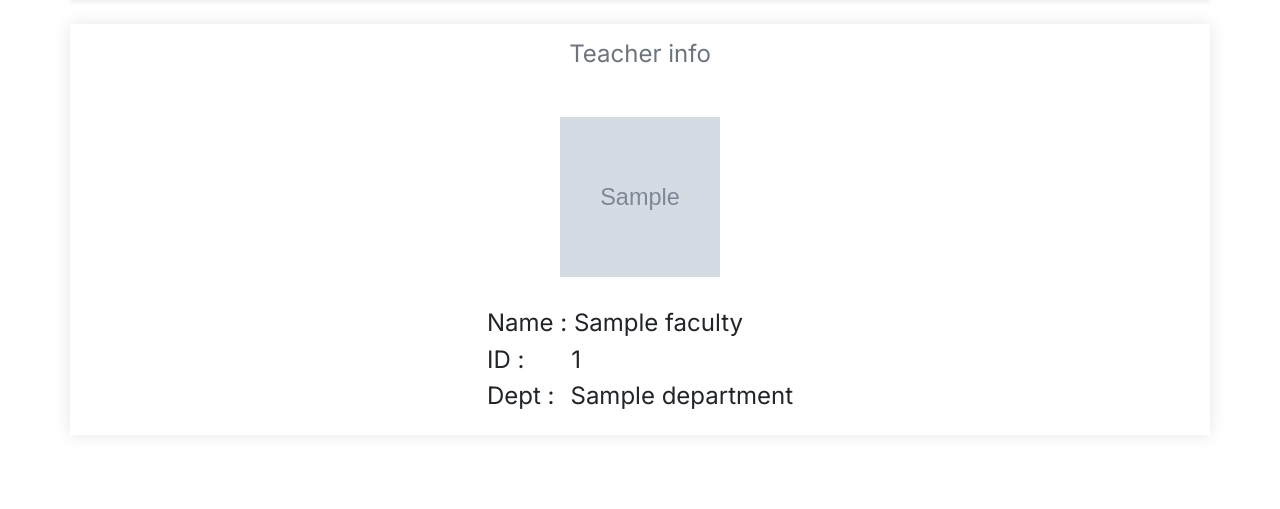
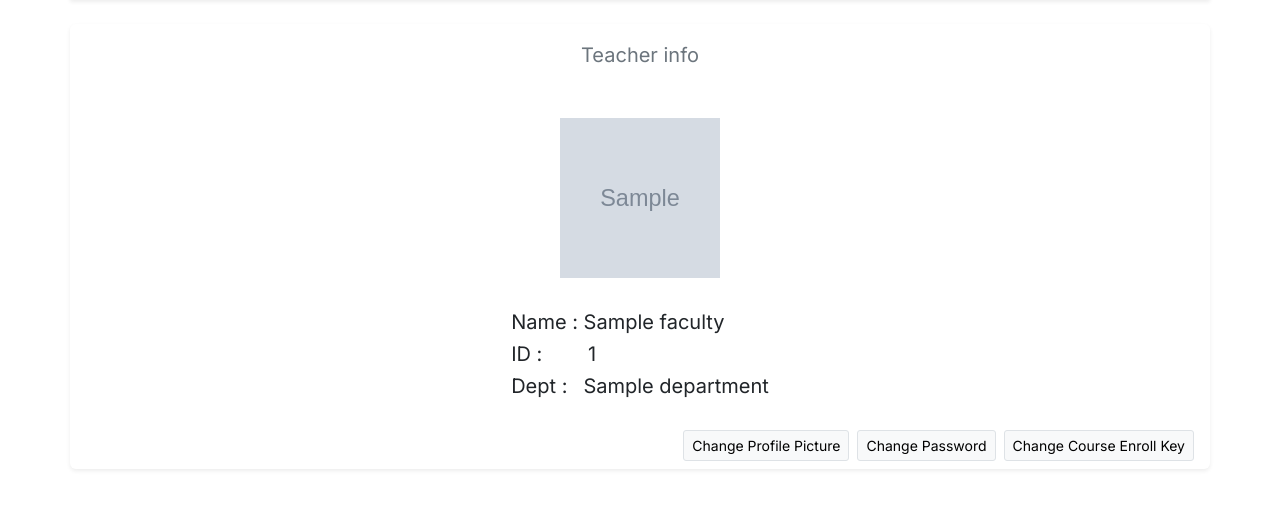
Before and after one commit to nz-m/eLMS-SWE, a Django app: template main/templates/main/faculty_profile.html in a window 1280 px wide. Shown: the part 136-645 px from the top of the page. Run offline with Django 4.2, Linux system fonts and the light colour scheme; the template is opened without the code that fills it: values that come from a table or form of the project are taken from there, others are empty; tables that the repository leaves empty hold one stand-in row (values such as "Sample post"); grey boxes marked "Sample" are stand-in pictures; some libraries are stand-ins or nearby versions.

Commit message:
Add profile settings and update templates

```diff
--- a/main/templates/main/faculty_profile.html
+++ b/main/templates/main/faculty_profile.html
@@ -22,10 +22,10 @@
    </nav>
 </div>
 <!-- navigation links end -->
-<div class="container shadow">
+<div class="container shadow-sm rounded">
    <div class="row">
       <div class="col-12">
-         <div class="h4 my-3 text-secondary d-flex justify-content-center">
+         <div class="fs-5 my-3 text-secondary d-flex justify-content-center">
             <p>Teacher info</p>
          </div>
       </div>
@@ -35,10 +35,21 @@
          <img src="/media/{{faculty.photo}}" alt="image" style="height: 10rem ; width:10rem">
       </div>
       <div class="my-3">
-         <h4>Name : {{faculty.name}}</h4>
-         <h4>ID : <span class="mx-3 px-1"></span>{{faculty.faculty_id}}</h4>
-         <h4>Dept :<span class="mx-2"></span>{{faculty.department}}</h4>
+         <h5>Name : {{faculty.name}}</h5>
+         <h5>ID : <span class="mx-3 px-1"></span>{{faculty.faculty_id}}</h5>
+         <h5>Dept :<span class="mx-2"></span>{{faculty.department}}</h5>
       </div>
+   </div>
+   <div class="d-flex justify-content-end">
+      <button class="btn btn-sm btn-light border my-2 mx-1">
+      Change Profile Picture
+      </button>
+      <button class="btn btn-sm btn-light border my-2 mx-1">
+      Change Password
+      </button>
+      <button class="btn btn-sm btn-light border my-2 mx-1">
+         Change Course Enroll Key
+      </button>
    </div>
 </div>
 {% endblock %}
--- a/quiz/templates/quiz/quizSummaryFaculty.html
+++ b/quiz/templates/quiz/quizSummaryFaculty.html
@@ -123,7 +123,7 @@
 <div class="container">
    {% for question in questions %}
    <div class="d-grid gap-2">
-      <button class="bt alert alert-info border" type="button" data-bs-toggle="collapse" data-bs-target="#question{{question.id}}" aria-expanded="false" aria-controls="collapseExample">
+      <button class="bt alert gradBg border" type="button" data-bs-toggle="collapse" data-bs-target="#question{{question.id}}" aria-expanded="false" aria-controls="collapseExample">
       <span class="fw-bold">{{forloop.counter}}. {{question.question}}</span>
       </button>
    </div>
--- a/static/styles/style.css
+++ b/static/styles/style.css
@@ -132,3 +132,6 @@ a {
 .inline-icons {
   vertical-align: bottom;
 }
+.gradBg{background: linear-gradient(0deg, rgba(255,247,233,1) 0%, rgba(255,255,255,1) 100%);
+  color: #482307;
+}
```
Also changed, not shown: main/templates/main/profile.html (+10 -2 lines), quiz/templates/quiz/allQuizzes.html (+1 -8 lines).
